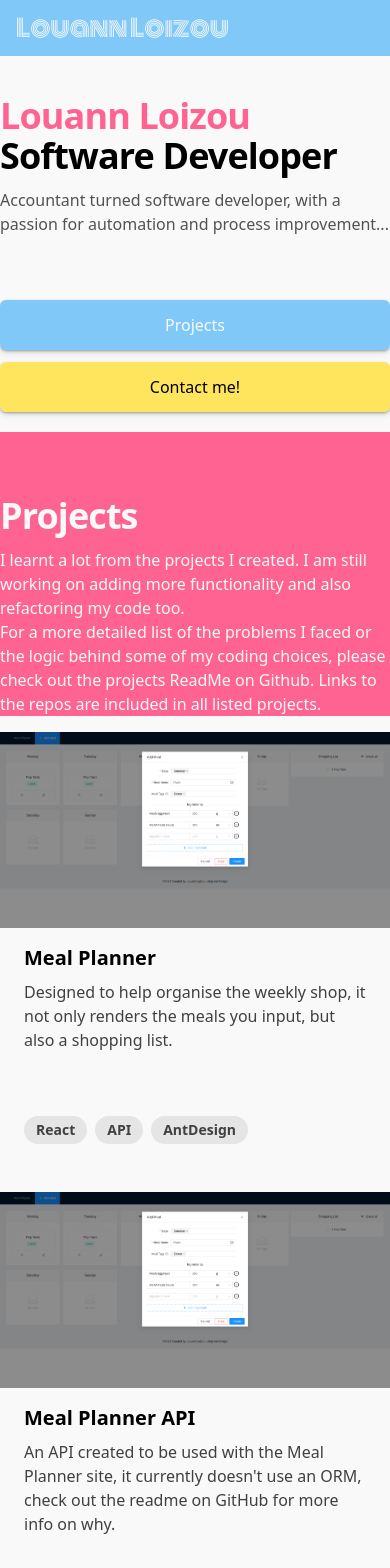
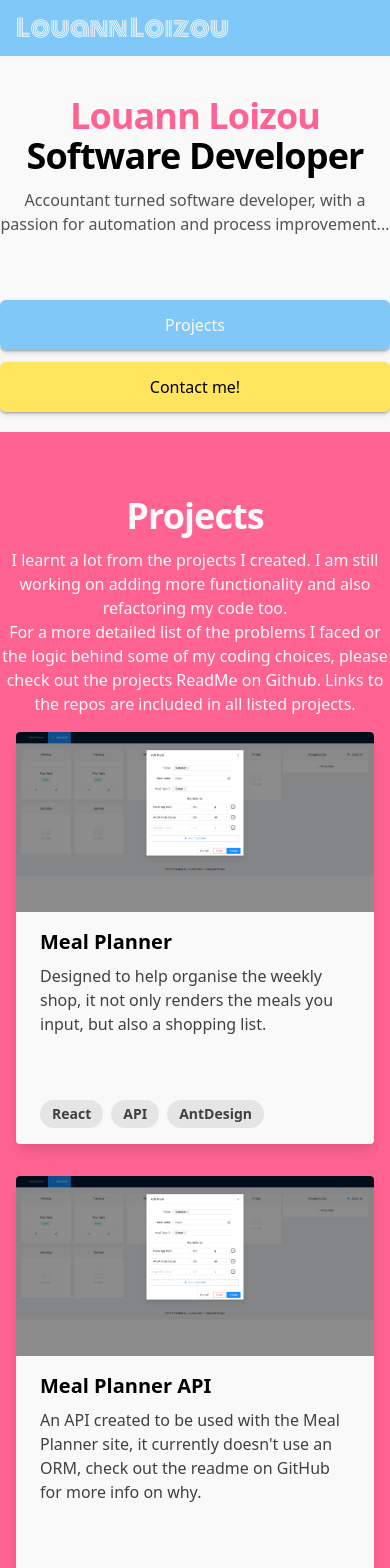
Before and after one commit to louannl/louann-loizou, a React (Create React App) app: page / in a window 390 px wide. Shown: the top 1568 px of the page. Built offline with nearby package versions, Linux system fonts and the light colour scheme; some icons are missing.

Commit message:
added styling defaults to header and attribute header

```diff
--- a/src/components/UI/Cards/Card.js
+++ b/src/components/UI/Cards/Card.js
@@ -24,7 +24,7 @@ export const Tags = (props) => {
 
 export const Card = (props) => {
   return (
-    <div className="bg-white sm:w-1/2 md:w-1/2 xl:w-1/4 p-4 rounded overflow-hidden shadow-lg">
+    <div className="bg-white w-full sm:w-1/2 md:w-1/3 xl:w-1/4 m-4 rounded overflow-hidden shadow-lg">
       <img className="w-full" src={props.image} alt="Project" />
       <div className="px-6 py-4">
         <div className="font-bold text-xl mb-2">{props.name}</div>
--- a/src/components/UI/Headers/AttributeHeader.js
+++ b/src/components/UI/Headers/AttributeHeader.js
@@ -9,6 +9,8 @@ const AttributeHeader = (props) => {
         'font-extrabold',
         'sm:text-5xl',
         'md:text-6xl',
+        'text-center',
+        'lg:text-left',
         props.className
       )}
     >
--- a/src/components/UI/Paragraphs/SubHeader.js
+++ b/src/components/UI/Paragraphs/SubHeader.js
@@ -7,6 +7,8 @@ export const SubHeader = (props) => {
         'mt-3 sm:mt-5 md:mt-5',
         'sm:text-lg, md:text-xl',
         'sm:mx-auto, lg:mx-0',
+        'text-center',
+        'lg:text-left',
         'text-base',
         'text-gray-600',
         'font-medium',
--- a/src/pages/Hero.js
+++ b/src/pages/Hero.js
@@ -7,7 +7,7 @@ import { Content, Section } from '../components/UI/Section';
 const Hero = () => {
   return (
     <Section className="bg-white" name="hero">
-      <Content className="lg:text-left sm:text-center pt-24">
+      <Content className="pt-24">
         <AttributeHeader className="text-pink">Louann Loizou</AttributeHeader>
         <AttributeHeader>Software Developer</AttributeHeader>
         <SubHeader>
--- a/src/pages/Projects.js
+++ b/src/pages/Projects.js
@@ -18,7 +18,7 @@ const Projects = () => {
           some of my coding choices, please check out the projects ReadMe on
           Github. Links to the repos are included in all listed projects.
         </SubHeader>
-        <div className="flex flex-wrap -mx-4 justify-around">
+        <div className="container mx-auto flex flex-wrap justify-around">
           <Card
             name="Meal Planner"
             text="Designed to help organise the weekly shop, it not only renders the meals you input, but also a shopping list."
```
